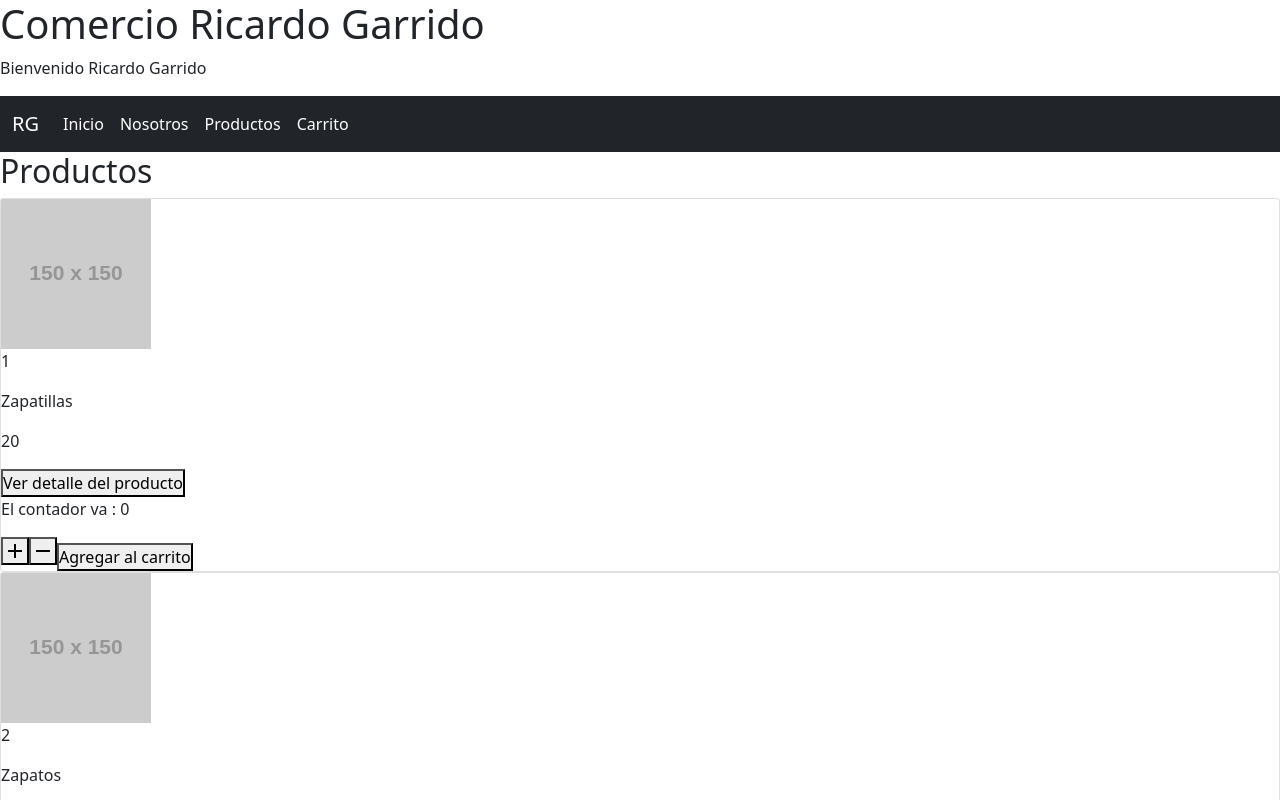
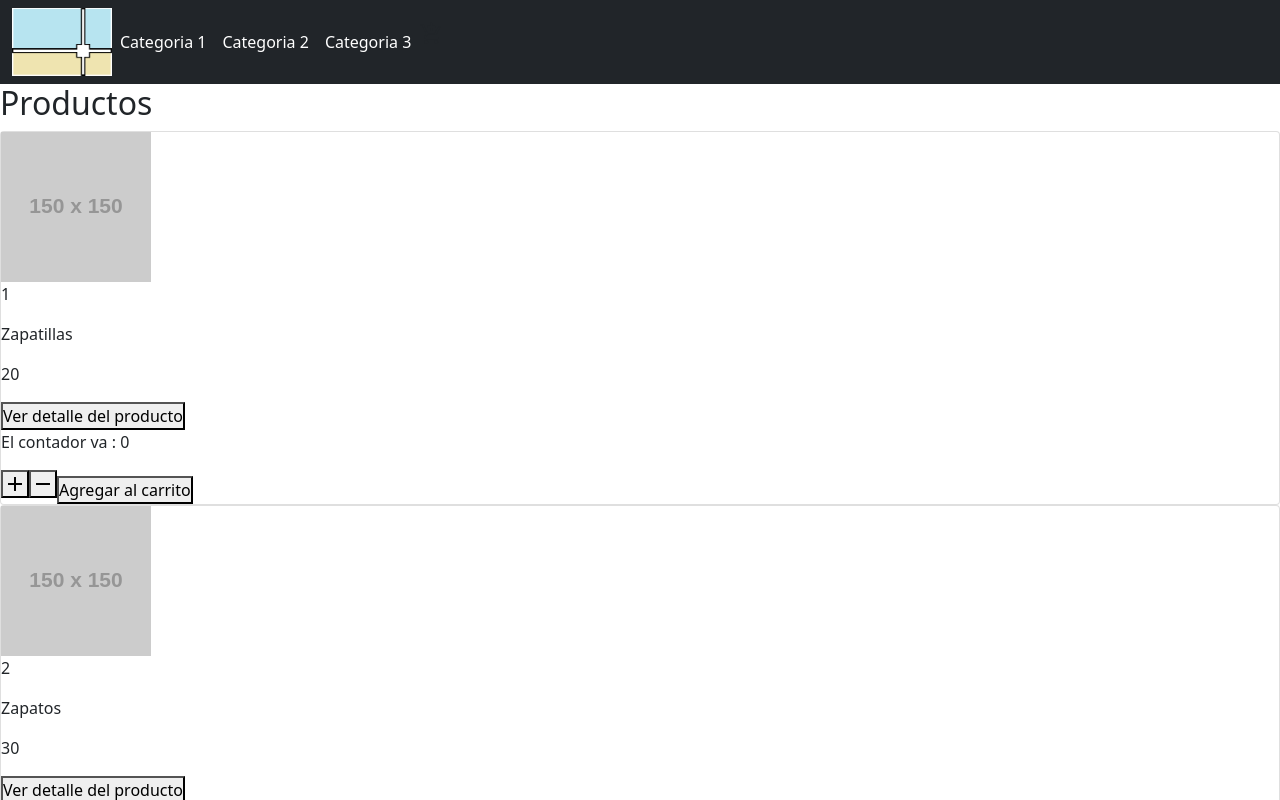
Before and after one commit to GarridoRicardo/app_coder, a React (Create React App) app: page / in a window 1280 px wide. Shown: the top 800 px of the page. Built offline with nearby package versions, Linux system fonts and the light colour scheme.

Commit message:
desafio reac-router-dom

```diff
--- a/package.json
+++ b/package.json
@@ -8,6 +8,7 @@
     "@testing-library/user-event": "^12.8.3",
     "react": "^17.0.2",
     "react-dom": "^17.0.2",
+    "react-router-dom": "^6.0.0",
     "react-scripts": "4.0.3",
     "web-vitals": "^1.1.2"
   },
--- a/src/App.js
+++ b/src/App.js
@@ -1,19 +1,24 @@
-import Header from "./Header"
-import Main from "./Main"
-import Footer from  "./Footer"
+import { BrowserRouter , Routes } from "react-router-dom";
+import Header from "./Header";
+import Footer from "./Footer";
+import Main from "./Main";
+import ItemListContainer from "./ItemListContainer";
+import ItemDetailContainer from "./ItemDetailContainer";
+
 
 const App = () => {
+  return (
+    <BrowserRouter>
+      <Header/>
 
-  return(
-    <>
-        <Header
-              nombre="Ricardo"
-              apellido="Garrido"
-              edad={33}
-        />
-        <Main/>
-        <Footer/>
-    </>
-  )
+      <Main/>
+
+      <Routes path="/" component={ItemListContainer} exact />
+      <Routes path="/categoria/:id" component={ItemListContainer}/>
+      <Routes path="/item/:id" component={ItemDetailContainer}/>
+
+      <Footer/>
+    </BrowserRouter>
+  );
 };
-export default App
+export default App;
--- a/src/Header.js
+++ b/src/Header.js
@@ -1,12 +1,12 @@
-import Nav from "./NavBar"
-const Header = ({nombre,apellido, edad}) => {
+import Nav from "./NavBar";
+
+const Header = () => {
   return (
     <header id="header">
-      <h1>Comercio Ricardo Garrido</h1>
-      <p>Bienvenido {nombre} {apellido}</p>
-    <Nav/>
-    <div>
-      <h2>Productos</h2>
+      <Nav />
+
+      <div>
+        <h2>Productos</h2>
       </div>
     </header>
   );
--- a/src/ItemListContainer.js
+++ b/src/ItemListContainer.js
@@ -1,23 +1,43 @@
 import { useState, useEffect } from 'react';
 import productos from "./productos.json"
 import ItemList from "./ItemList"
+import { useParams } from 'react-router-dom';
+
 
 const ItemListContainer = ()  =>{
 
+    const {id} = useParams();
 
     const[estado, setEstado] = useState([]);
 
     useEffect(() => {
-        const promesa = new Promise((resolve, reject) => {
+
+        if(id){
+            const promesa = new Promise((resolve, reject) => {
+
             setTimeout(() => {
-                setEstado(productos);
-                },2000);
-            }, []);
+                resolve(productos.filter(prod => prod.categoria == id));}, 1000);
+            },[]);
 
-            promesa
-            .then(() => {console.log("Se ha solicitado tu pedido")}
-            )
-            .catch(() => {console.log("Intente nuevamente")})
+                promesa
+                .then((data) => {setEstado(data)}
+                )
+                .catch(() => {console.log("Intente nuevamente")})
+
+        }else{
+            const promesa = new Promise((resolve, reject) => {
+                setTimeout(() => {
+                    resolve(productos);
+                    },2000);
+                }, []);
+                promesa
+                .then((data) => {setEstado(data)}
+                )
+                .catch(() => {console.log("Intente nuevamente")})
+
+        }
+
+
         }, []);
 
 
--- a/src/Main.js
+++ b/src/Main.js
@@ -1,11 +1,9 @@
 import ItemListContainer from "./ItemListContainer"
-import ItemDetailContainer from "./ItemDetailContainer"
 
 const Main = () => {
     return(
     <>
             <ItemListContainer/>
-            <ItemDetailContainer/>
     </>
     )
 }
--- a/src/NavBar.js
+++ b/src/NavBar.js
@@ -1,34 +1,38 @@
-import Cart from "./CartWidget"
+import Cart from "./CartWidget";
+import { Link , NavLink } from "react-router-dom";
 const Nav = () => {
-    return(
-        <>
+    return (
         <nav class="navbar navbar-expand-lg navbar-dark bg-dark">
             <div class="container-fluid">
-                <a class="navbar-brand" href="#">RG</a>
+                <NavLink class="navbar-brand" to="/" exact>
+                <img src="./LOGO.png" width="100px" alt="" />
+                </NavLink>
                 <button class="navbar-toggler" type="button" data-bs-toggle="collapse" data-bs-target="#navbarSupportedContent" aria-controls="navbarSupportedContent" aria-expanded="false" aria-label="Toggle navigation">
                 <span class="navbar-toggler-icon"></span>
                 </button>
                 <div class="collapse navbar-collapse" id="navbarSupportedContent">
                 <ul class="navbar-nav me-auto mb-2 mb-lg-0">
                     <li class="nav-item">
-                    <a class="nav-link active" aria-current="page" href="#">Inicio</a>
+                    <Link class="nav-link active" aria-current="page" to="/categoria/1">
+                        Categoria 1
+                    </Link>
                     </li>
                     <li class="nav-item">
-                    <a class="nav-link active" aria-current="page" href="#">Nosotros</a>
+                    <Link class="nav-link active" aria-current="page" to="/categoria/2">
+                        Categoria 2
+                    </Link>
                     </li>
                     <li class="nav-item">
-                    <a class="nav-link active" aria-current="page" href="#">Productos</a>
+                    <Link class="nav-link active" aria-current="page" to="/categoria/3">
+                        Categoria 3
+                    </Link>
                     </li>
-                    <li class="nav-item">
-                    <a class="nav-link active" aria-current="page" href="#">Carrito</a>
-                    </li>
-                    <Cart/>
+                    <Cart />
                 </ul>
                 </div>
             </div>
-            </nav>
-        </>
-    )
+        </nav>
+);
 };
 
-export default Nav
+export default Nav;
--- a/src/productos.json
+++ b/src/productos.json
@@ -4,27 +4,32 @@
         "producto": "Zapatillas",
         "cantidad": 20,
         "precio": 100,
-        "descripcion": "Zapatillas de futbol"
+        "descripcion": "Zapatillas de futbol",
+        "categoria" : 1
+
     },
     {
         "id": 2,
         "producto": "Zapatos",
         "cantidad": 30,
         "precio": 200,
-        "descripcion": "Zapatos de salir"
+        "descripcion": "Zapatos de salir",
+        "categoria" : 1
     },
     {
         "id": 3,
         "producto": "Remeras",
         "cantidad": 40,
         "precio": 300,
-        "descripcion": "Remeras de verano"
+        "descripcion": "Remeras de verano",
+        "categoria" : 2
     },
     {
         "id": 4,
         "producto": "Pantalones",
         "cantidad": 50,
         "precio": 400,
-        "descripcion": "Pantalones de Vestir"
+        "descripcion": "Pantalones de Vestir",
+        "categoria" : 3
     }
 ]
```
Also changed, not shown: public/LOGO.png (added), 1 other file (tests, documents, lock files or other folders).
